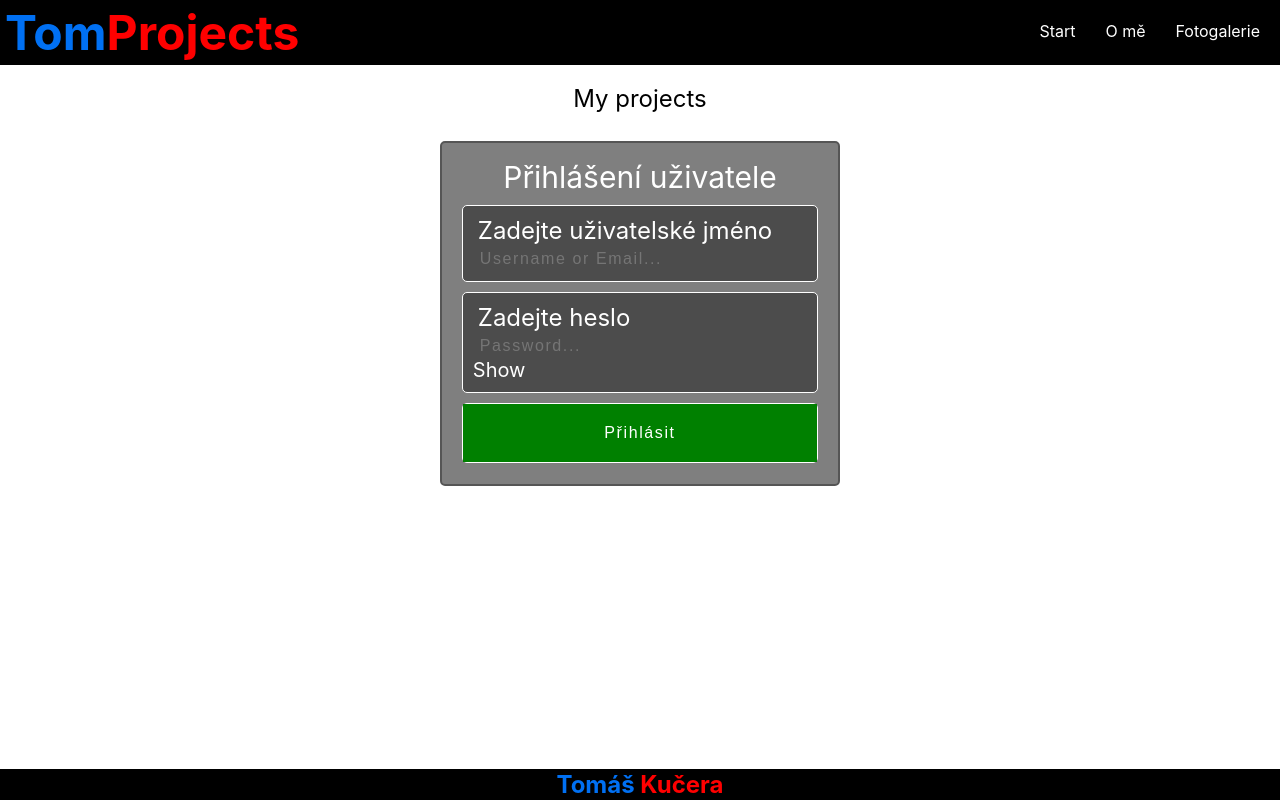
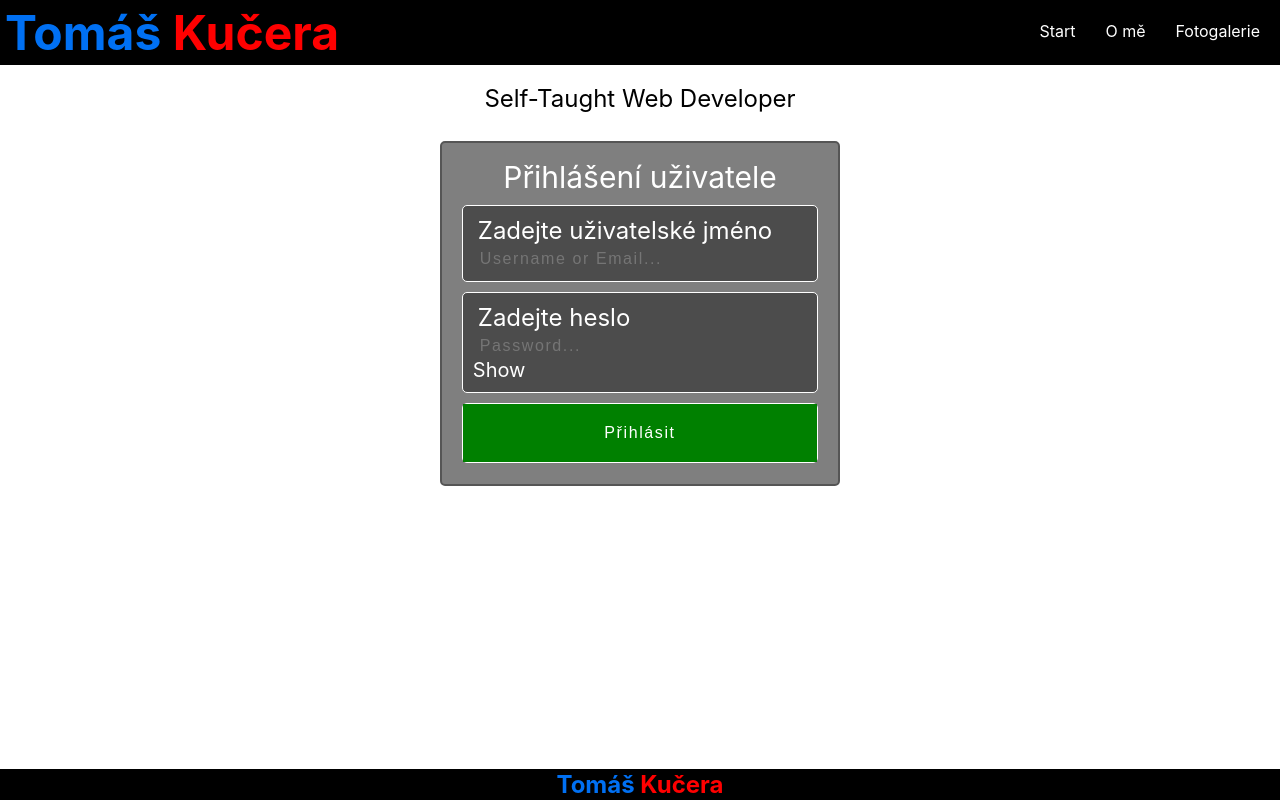
Before and after one commit to tom4f/tomas-blog, a Next.js app: page /login in a window 1280 px wide. Built offline with nearby package versions, Linux system fonts and the light colour scheme; a web font is replaced by a local one.

Commit message:
html head update

```diff
--- a/components/Header.js
+++ b/components/Header.js
@@ -4,7 +4,7 @@ const Header = () => {
   return (
     <div>
       <p className={headerStyles.description}>
-        My projects
+      Self-Taught Web Developer
       </p>
     </div>
   )
--- a/components/Meta.js
+++ b/components/Meta.js
@@ -14,9 +14,9 @@ const Meta = ({ title, keywords, description }) => {
 }
 
 Meta.defaultProps = {
-  title: 'Lucy Blog',
-  keywords: 'kosmetika, vaření',
-  description: 'Vše pro moderní slečny',
+  title: 'Tomáš Kučera - Self-Taught Web Developer',
+  keywords: 'React, TypeScript, JavaScript, HTML, CSS, SASS, PHP, MySQL, NextJS, React Native',
+  description: 'My Web Development Projects',
 }
 
 export default Meta
--- a/components/Nav.js
+++ b/components/Nav.js
@@ -6,7 +6,7 @@ export default function Nav( { loginStatus, user, setLoginStatus } ) {
   return (
     <header  className={navStyles.nav_container}>
         <h1 className={navStyles.logo}>
-          <span>Tom</span>Projects
+          <span>Tomáš</span> Kučera
         </h1>
         <nav className={navStyles.nav}>
           <ul>
--- a/package.json
+++ b/package.json
@@ -8,10 +8,10 @@
     "start": "next start"
   },
   "dependencies": {
-    "axios": "^0.21.1",
-    "next": "10.2.0",
+    "axios": "^0.22.0",
+    "next": "11.1.2",
     "react": "17.0.2",
     "react-dom": "17.0.2",
-    "react-markdown": "^6.0.2"
+    "react-markdown": "^7.0.1"
   }
 }
```
Also changed, not shown: 1 other file (tests, documents, lock files or other folders).
